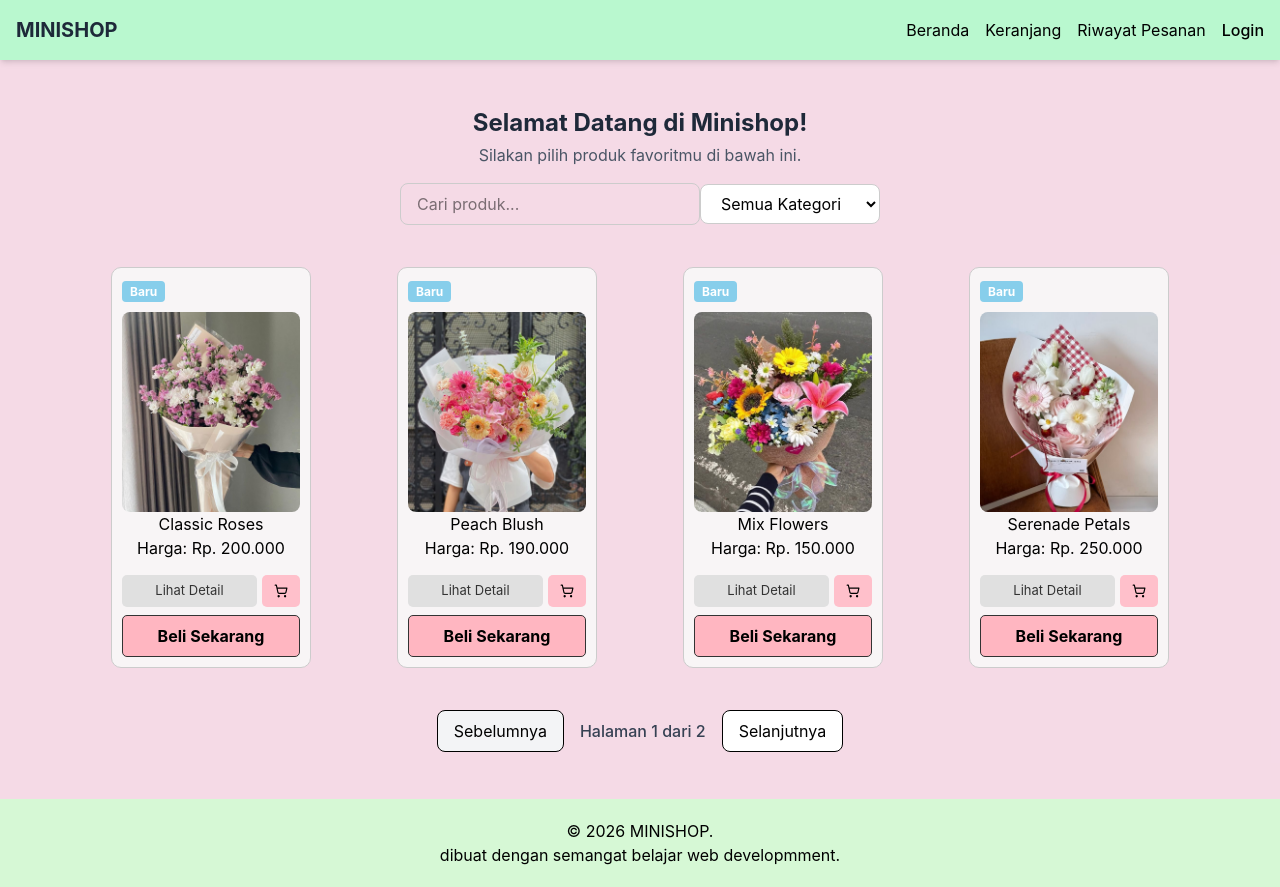
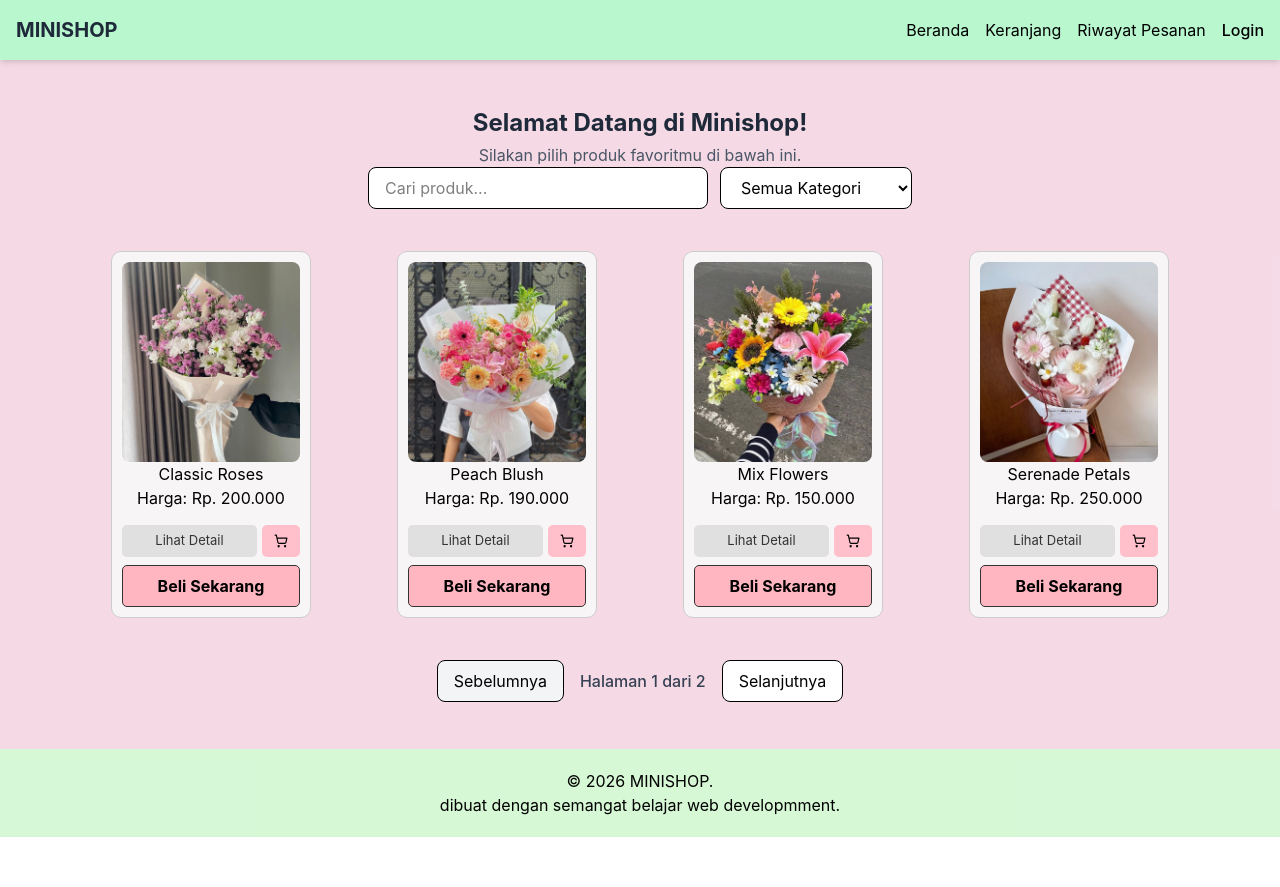
Before and after one commit to Vyerra38/MiniShop, a React (Vite) app: page / in a window 1280 px wide. After the commit the page ends 837 px from the top, so only its background shows below. Built offline with nearby package versions, Linux system fonts and the light colour scheme.

Commit message:
fix: bersihkan cache

```diff
--- a/src/App.jsx
+++ b/src/App.jsx
@@ -4,7 +4,7 @@ import { AuthProvider } from './context/AuthContext.jsx';
 import Layout from './components/Layout.jsx';
 
 // Menggunakan Lazy Loading untuk halaman-halaman
-const Home = lazy(() => import('./pages/home.jsx'));
+const Home = lazy(() => import('./pages/Home.jsx'));
 const DetailProduk = lazy(() => import('./pages/DetailProduk.jsx'));
 const Keranjang = lazy(() => import('./pages/Keranjang.jsx'));
 const Register = lazy(() => import('./pages/Register.jsx'));
--- a/src/components/ProdukCard.jsx
+++ b/src/components/ProdukCard.jsx
@@ -25,9 +25,6 @@ function ProdukCard({ id, nama, harga, image }) {
 
   return (
     <div className="produk-card" style={{ border: '1px solid #ccc', padding: '10px', margin: '10px', width: '200px' , borderRadius: '10px', textAlign: 'center', backgroundColor: '#f9f8f8ea'}}>
-      <div style={{ textAlign:'left', marginBottom: '10px' }}>
-        <Badge text="Baru" backgroundColor="skyblue"/>
-      </div>
 
       {/* gabungan gambar dan judul dengan Link ke halaman detail */}
       <Link to={`/produk/${id}`} style={{ textDecoration: 'none', color: 'inherit' }}>
--- a/src/pages/Home.jsx
+++ b/src/pages/Home.jsx
@@ -89,34 +89,22 @@ function Home() {
         <p className="text-gray-600 mt-1">Silakan pilih produk favoritmu di bawah ini.</p>
 
         {/* Input Pencarian */}
-        <div className="mt-4">
+        <div className="flex flex-col sm:flex-row gap-3 w-full max-w-xl mx-auto mb-6 px-4">
           <input
             type="text"
             placeholder="Cari produk..."
+            className="w-full sm:flex-1 px-4 py-2 border rounded-lg focus:outline-none focus:ring-2 focus:ring-pink-400 bg-white"
             value={kataKunci}
             onChange={(e) => {
               setKataKunci(e.target.value);
               setHalamanAktif(1);
             }} // Reset halaman ke 1 saat kata kunci berubah
-            style={{
-              padding: "8px 16px",
-              width: "300px",
-              borderRadius: "8px",
-              border: "1px solid #ccc",
-              outline: "none",
-            }}
           />
           {/* Dropdown Filter Kategori (Tugas Mingguan) */}
-          <select
+          <select className="w-full sm:w-48 px-4 py-2 border rounded-lg focus:outline-none focus:ring-2 focus:ring-pink-400 bg-white"
             value={kategoriPilihan}
             onChange={(e) => setKategoriPilihan(e.target.value)}
-            style={{
-              padding: "8px 16px",
-              borderRadius: "8px",
-              border: "1px solid #ccc",
-              outline: "none",
-              backgroundColor: "#fff",
-            }}
+
           >
             <option value="Semua">Semua Kategori</option>
             <option value="Buket">Fresh Flowers</option>
```
